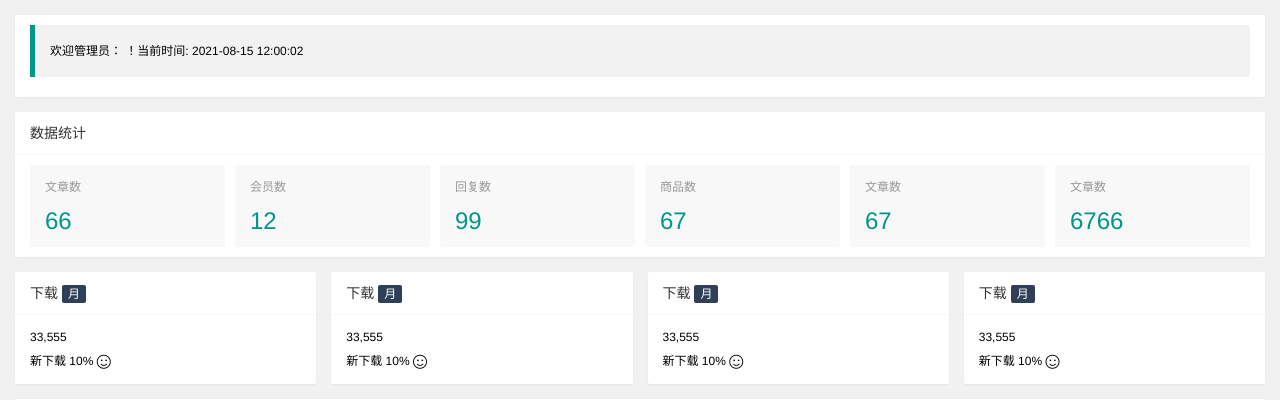
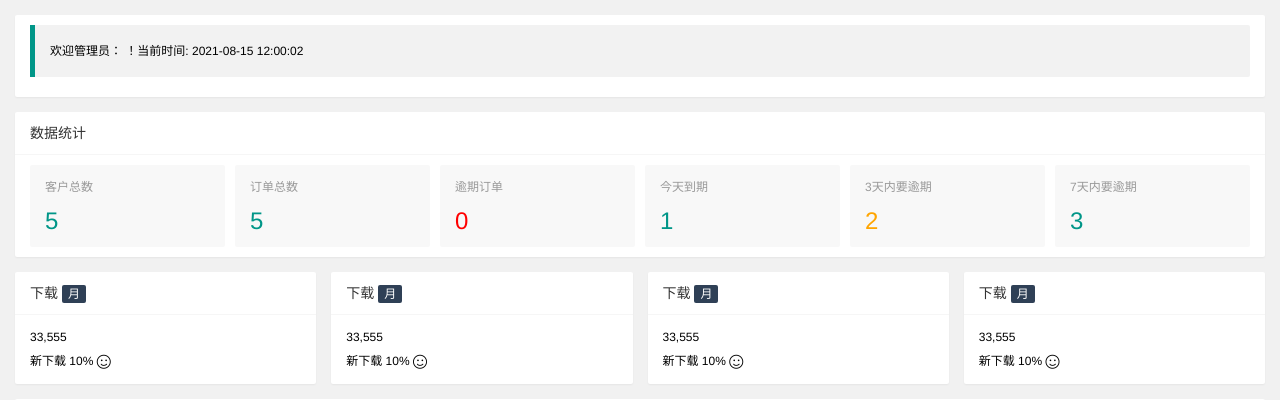
Before and after one commit to shmilyGit/djangoProject, a Django app: page /homepage/ in a window 1280 px wide. Shown: the top 400 px of the page. Run offline with Django 3.2, Linux system fonts and the light colour scheme; data comes from the database, SQL or seed files in the repository; both versions use the stored data as it was after the commit.

Commit message:
将index和Homepage的views分离出来,并实现了homepage的统计数据

```diff
--- a/project/account/views.py
+++ b/project/account/views.py
@@ -39,14 +39,6 @@ from .models import UserInfo
 UserModel = get_user_model()
 
 ##BEGIN: Add by SRJ-SGL
-class IndexPageView(LoginRequiredMixin, TemplateView):
-    template_name = "frame/index.html"
-    login_url = "/account/login/"
-
-class HomePageView(LoginRequiredMixin, TemplateView):
-    template_name = "frame/homepage.html"
-    login_url = "/account/login/"
-
 class MineHeadImage(LoginRequiredMixin, TemplateView):
     template_name = "account/imagecrop.html"
     login_url = "/account/login/"
--- /dev/null
+++ b/project/common/views.py
@@ -0,0 +1,49 @@
+from django.urls import reverse, reverse_lazy
+from django.views.decorators.csrf import csrf_protect
+from django.views.generic.base import TemplateView
+from braces.views import LoginRequiredMixin
+from django.http import HttpResponse
+from django.views.generic.edit import CreateView
+from django.shortcuts import render, redirect
+from django.contrib.auth.models import User
+
+
+from customer.models import CustomerModel as Customer
+from order.models import OrderModel as Order
+from django.db.models import F ##一个数据库中的两个字段比较需要用到
+import json
+
+##BEGIN: Add by SRJ-SGL
+class IndexPageView(LoginRequiredMixin, TemplateView):
+    template_name = "frame/index.html"
+    login_url = "/account/login/"
+
+class HomePageView(LoginRequiredMixin, TemplateView):
+    template_name = "frame/homepage.html"
+    login_url = "/account/login/"
+
+    def get(self, request):
+        customerNum = Customer.objects.all().count()
+        orderNum = Order.objects.all().count()
+
+        q = {}
+
+        q['balance__gt'] = 0
+        q['balance__lt'] = F('price')
+        expired = Order.objects.filter(balance__lte = 0).count()
+        normal = Order.objects.filter(**q).count()
+        day7expired = Order.objects.filter(balance__lte = F('price')*7).count()
+        day3expired = Order.objects.filter(balance__lte = F('price')*3).count()
+
+        normalobj = Order.objects.filter(**q)
+
+        context = {
+            'customerNum':customerNum,
+            'orderNum':orderNum,
+            'expired':expired,
+            'normal':normal,
+            'day7expired':day7expired,
+            'day3expired':day3expired,
+        }
+
+        return render(request, self.template_name, context)
--- a/project/main/urls.py
+++ b/project/main/urls.py
@@ -17,11 +17,13 @@ from django.contrib import admin
 from django.urls import path,re_path
 from django.conf.urls import url,include
 from django.views.generic import TemplateView
-from account import views as auth_views
 
 from django.conf import settings
 from django.conf.urls.static import static
 from django.views.static import serve
+
+from account import views as auth_views
+from common import views as comm_views
 
 urlpatterns = [
     #登录页
@@ -32,8 +34,8 @@ urlpatterns = [
 	path('', auth_views.LoginView.as_view(template_name='account/login.html'), name="show_loginPage"),
 
     #登录之后跳转到该页,该页即首页
-    path('index/', auth_views.IndexPageView.as_view(), name='show_index'),
-    path('homepage/', auth_views.HomePageView.as_view(), name='show_homePage'),
+    path('index/', comm_views.IndexPageView.as_view(), name='show_index'),
+    path('homepage/', comm_views.HomePageView.as_view(), name='show_homePage'),
 
     #账户相关
     path('admin/', admin.site.urls),
--- a/project/templates/frame/homepage.html
+++ b/project/templates/frame/homepage.html
@@ -35,45 +35,45 @@
                         <div class="layui-card-body ">
                             <ul class="layui-row layui-col-space10 layui-this x-admin-carousel x-admin-backlog">
                                 <li class="layui-col-md2 layui-col-xs6">
-                                    <a href="javascript:;" class="x-admin-backlog-body">
-                                        <h3>文章数</h3>
+                                    <a onclick="xadmin.open('客户列表', '{% url 'customer:show_customerList' %}')" class="x-admin-backlog-body">
+                                        <h3>客户总数</h3>
                                         <p>
-                                            <cite>66</cite></p>
+                                            <cite>{{customerNum}}</cite></p>
+                                    </a>
+                                </li>
+                                <li onclick="xadmin.open('客户列表', '{% url 'order:show_orderList' %}')" class="layui-col-md2 layui-col-xs6">
+                                    <a  class="x-admin-backlog-body">
+                                        <h3>订单总数</h3>
+                                        <p>
+                                            <cite>{{orderNum}}</cite></p>
                                     </a>
                                 </li>
                                 <li class="layui-col-md2 layui-col-xs6">
                                     <a href="javascript:;" class="x-admin-backlog-body">
-                                        <h3>会员数</h3>
+                                        <h3>逾期订单</h3>
                                         <p>
-                                            <cite>12</cite></p>
+                                            <cite style="color:red">{{expired}}</cite></p>
                                     </a>
                                 </li>
                                 <li class="layui-col-md2 layui-col-xs6">
                                     <a href="javascript:;" class="x-admin-backlog-body">
-                                        <h3>回复数</h3>
+                                        <h3>今天到期</h3>
                                         <p>
-                                            <cite>99</cite></p>
+                                            <cite>{{normal}}</cite></p>
                                     </a>
                                 </li>
                                 <li class="layui-col-md2 layui-col-xs6">
                                     <a href="javascript:;" class="x-admin-backlog-body">
-                                        <h3>商品数</h3>
+                                        <h3>3天内要逾期</h3>
                                         <p>
-                                            <cite>67</cite></p>
-                                    </a>
-                                </li>
-                                <li class="layui-col-md2 layui-col-xs6">
-                                    <a href="javascript:;" class="x-admin-backlog-body">
-                                        <h3>文章数</h3>
-                                        <p>
-                                            <cite>67</cite></p>
+                                            <cite style="color:orange">{{day3expired}}</cite></p>
                                     </a>
                                 </li>
                                 <li class="layui-col-md2 layui-col-xs6 ">
                                     <a href="javascript:;" class="x-admin-backlog-body">
-                                        <h3>文章数</h3>
+                                        <h3>7天内要逾期</h3>
                                         <p>
-                                            <cite>6766</cite></p>
+                                            <cite>{{day7expired}}</cite></p>
                                     </a>
                                 </li>
                             </ul>
--- a/project/templates/order/order-update.html
+++ b/project/templates/order/order-update.html
@@ -47,7 +47,7 @@
                     <label for="id_orderdate" class="layui-form-label">
                         <span class="x-red">*</span>下单日期</label>
                     <div class="layui-input-inline">
-                        <input class="layui-input" id="id_orderdate" name="orderdate" lay-verify="date" value="{{order.orderdate}}"></div>
+                        <input class="layui-input" id="id_orderdate" name="orderdate" lay-verify="date" value="{{order.orderdate | date:"Y-m-d" }}"></div>
                 </div>
                 <div class="layui-form-item layui-form-text">
                     <label for="id_comment" class="layui-form-label">描述</label>
```
Also changed, not shown: project/customer/views.py (+6 -6 lines), project/order/models.py (+18 -0 lines), project/order/views.py (+9 -9 lines), project/templates/order/order-add.html (+5 -5 lines), project/db.sqlite3.
